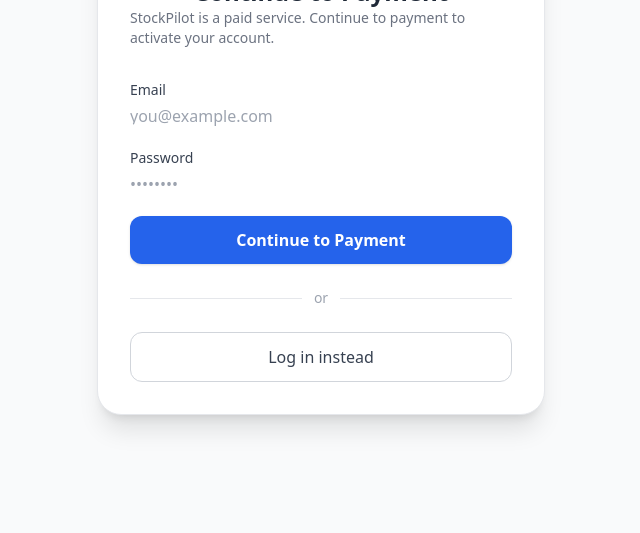
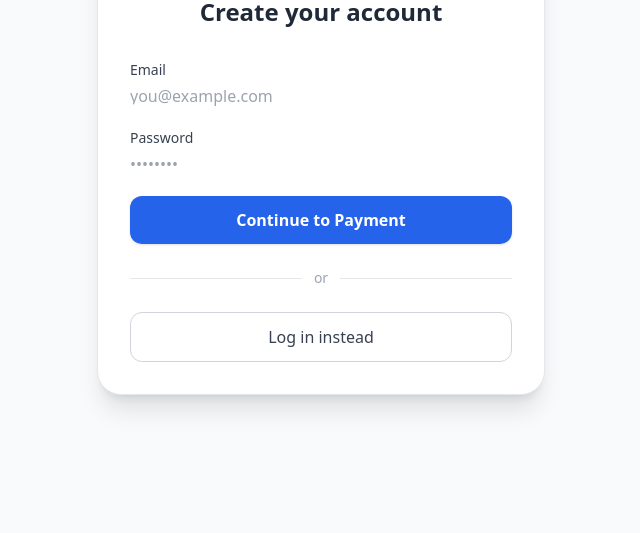
Before and after one commit to Cory050506/stockpilot, a plain HTML site: page signup.html in a window 1280 px wide. Shown: the part 267-800 px from the top of the page, without its empty margins (319-959 px from the left). Drawn offline with nearby package versions, Linux system fonts and the light colour scheme.

Commit message:
Change header text for signup page

```diff
--- a/signup.html
+++ b/signup.html
@@ -12,8 +12,7 @@
     <!-- Logo -->
     <div class="flex flex-col items-center mb-8">
       <img src="logo.png" alt="StockPilot Logo" class="w-20 h-20 mb-3" />
-      <h1 class="text-2xl font-bold text-gray-800">Continue to Payment</h1>
-      <p class="text-gray-500 text-sm">StockPilot is a paid service. Continue to payment to activate your account.</p>
+      <h1 class="text-2xl font-bold text-gray-800">Create your account</h1>
     </div>
 
     <!-- Form -->
```
